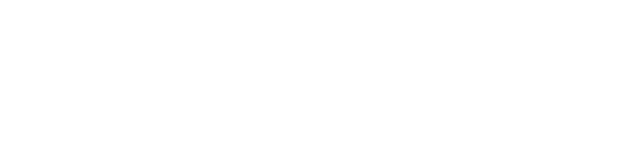
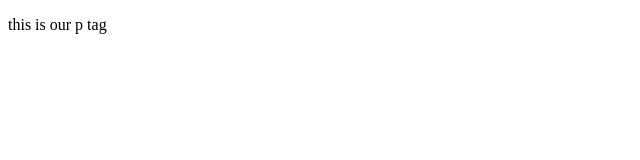
Before and after one commit to rufaida-akhter/html_simple, a plain HTML site: page index.html in a window 1280 px wide. Shown: the whole page, without its empty margins (0-640 px from the left). Drawn offline with Linux system fonts and the light colour scheme.

Commit message:
hrml <p> tag </p>

```diff
--- a/index.html
+++ b/index.html
@@ -7,6 +7,7 @@
     <title>Document</title>
 </head>
 <body>
+    <p> this is our p tag</p>
 
 </body>
 </html>
```
